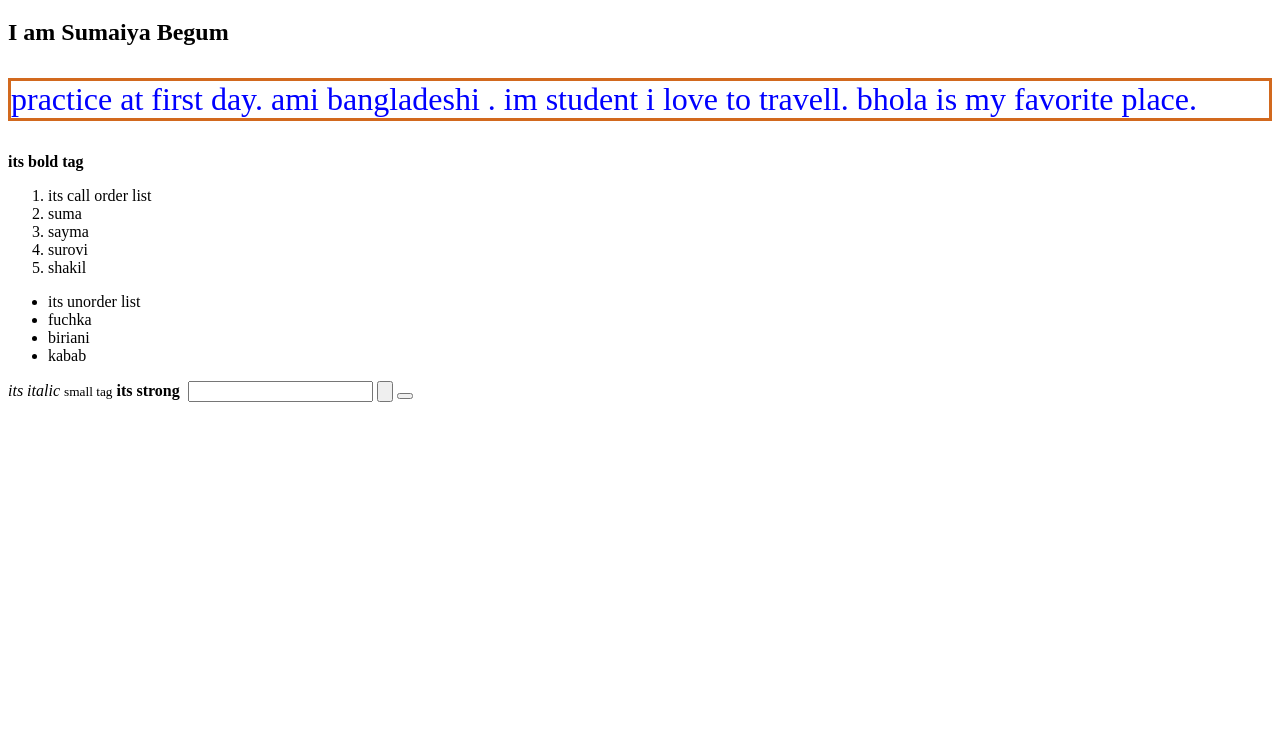
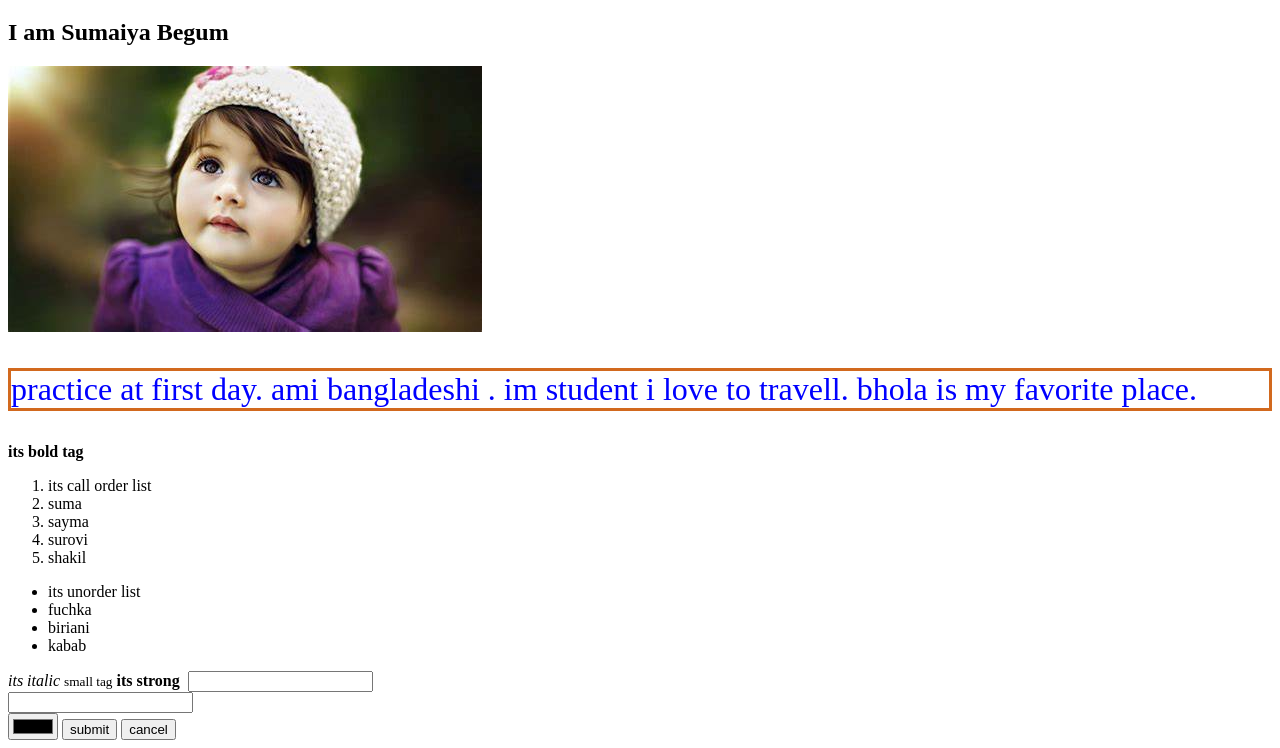
Before and after one commit to SumaiyaBegum22/my-second-repo, a plain HTML site: page Index.html in a window 1280 px wide. Shown: the part 61-809 px from the top of the page. Drawn offline with Linux system fonts and the light colour scheme.

Commit message:
image add

```diff
--- a/Index.html
+++ b/Index.html
@@ -22,6 +22,7 @@
 <body>
  <h1>Assalaualakm</h1>
  <h2>I am Sumaiya Begum</h2>
+ <img src="OIP.jpg" alt="a nice baby">
  <p> practice at first day. ami bangladeshi . im student i love to travell. bhola is my favorite place.</p>
  <b>its bold tag</b>
  <ol>
@@ -42,8 +43,10 @@
  <strong>its strong</strong>
  <img src="" alt="">
  <a href=""></a>
- <input type="text">
- <input type="button" value="">
- <button></button>
+ <input type="text"><br>
+ <input type="password"><br>
+ <input type="color" name="" id="">
+ <button>submit</button>
+ <button>cancel</button>
 </body>
 </html>
```
Also changed, not shown: OIP.jpg (added).
